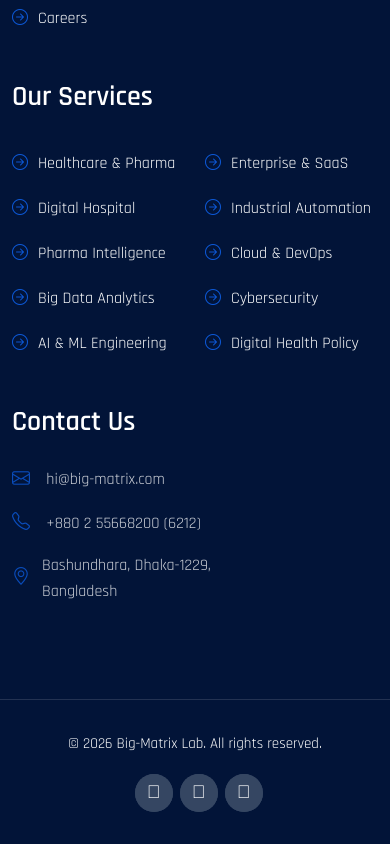
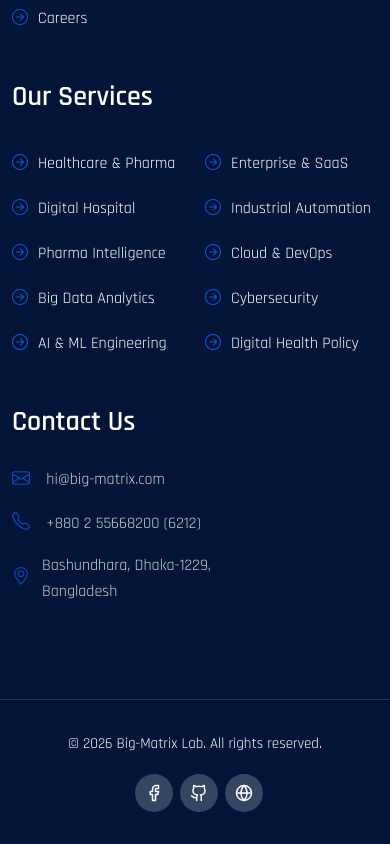
Before and after one commit to BigMatrixLab/Big-Matrix-Solutions, a React (Vite) app: page /contact in a window 390 px wide. Shown: the part 3370-4214 px from the top of the page. Built offline with nearby package versions, Linux system fonts and the light colour scheme.

Commit message:
feat: Integrate Lucide icons for social links and update styles in footer and team details

```diff
--- a/package.json
+++ b/package.json
@@ -12,6 +12,7 @@
   "dependencies": {
     "@dotlottie/react-player": "^1.6.19",
     "@fortawesome/fontawesome-free": "^7.2.0",
+    "lucide-react": "^0.564.0",
     "react": "^18.3.1",
     "react-countup": "^6.5.3",
     "react-dom": "^18.3.1",
--- a/src/components/FooterArea.jsx
+++ b/src/components/FooterArea.jsx
@@ -1,5 +1,6 @@
 import React from 'react';
 import { Link } from 'react-router-dom';
+import { Facebook, Github, Globe } from 'lucide-react';
 
 const FooterArea = () => {
     return (
@@ -83,9 +84,9 @@ const FooterArea = () => {
                             <div className="col-lg-6 col-md-6">
                                 <div className="footer-botton-social-icon">
                                     <ul>
-                                        <li><a href="https://www.facebook.com/profile.php?id=61566031568599" target="_blank" rel="noopener noreferrer"><i className="fab fa-facebook-f"></i></a></li>
-                                        <li><a href="https://github.com/BigMatrixLab" target="_blank" rel="noopener noreferrer"><i className="fab fa-github"></i></a></li>
-                                        <li><a href="https://big-matrix.com" target="_blank" rel="noopener noreferrer"><i className="fas fa-globe"></i></a></li>
+                                        <li><a href="https://www.facebook.com/profile.php?id=61566031568599" target="_blank" rel="noopener noreferrer"><Facebook size={18} /></a></li>
+                                        <li><a href="https://github.com/BigMatrixLab" target="_blank" rel="noopener noreferrer"><Github size={18} /></a></li>
+                                        <li><a href="https://big-matrix.com" target="_blank" rel="noopener noreferrer"><Globe size={18} /></a></li>
                                     </ul>
                                 </div>
                             </div>
--- a/src/index.css
+++ b/src/index.css
@@ -295,26 +295,11 @@ body.loaded .loader-wrapper {
   text-decoration: none;
 }
 
-.footer-botton-social-icon ul li a i {
-  font-size: 18px;
-  line-height: 1;
-  vertical-align: middle;
-  font-style: normal;
-  font-variant: normal;
-  text-rendering: auto;
-  -webkit-font-smoothing: antialiased;
-}
-
-/* Ensure Font Awesome icons display */
-.fab, .fas {
-  font-family: 'Font Awesome 6 Free', 'Font Awesome 5 Free', 'Font Awesome 5 Brands', 'FontAwesome';
-  font-weight: 900;
-  display: inline-block;
-}
-
-.fab {
-  font-family: 'Font Awesome 6 Brands', 'Font Awesome 5 Brands', 'FontAwesome';
-  font-weight: 400;
+.footer-botton-social-icon ul li a i,
+.footer-botton-social-icon ul li a svg {
+  display: flex;
+  align-items: center;
+  justify-content: center;
 }
 
 .footer-botton-social-icon ul li a:hover {
@@ -322,3 +307,58 @@ body.loaded .loader-wrapper {
   color: #fff;
   transform: translateY(-3px);
 }
+
+/* Team Details Social Icons - Same styling as footer */
+.team-details-social-icon ul li {
+  display: inline-block;
+}
+
+.team-details-social-icon ul li a {
+  background: #354662;
+  width: 38px;
+  height: 38px;
+  border-radius: 50%;
+  color: #fff;
+  margin-left: 7px;
+  transition: 0.5s;
+  display: inline-flex;
+  align-items: center;
+  justify-content: center;
+  text-decoration: none;
+}
+
+.team-details-social-icon ul li a i,
+.team-details-social-icon ul li a svg {
+  display: flex;
+  align-items: center;
+  justify-content: center;
+}
+
+.team-details-social-icon ul li a:hover {
+  background: #004CD7;
+  color: #fff;
+  transform: translateY(-3px);
+}
+
+/* Contact Info Responsive Layout */
+.contact-info-wrapper {
+  width: 100%;
+}
+
+@media (max-width: 767px) {
+  .contact-info-item {
+    flex: 1 1 100%;
+    width: 100%;
+  }
+
+  .contact-info-box {
+    width: 100%;
+  }
+}
+
+@media (min-width: 768px) {
+  .contact-info-item {
+    flex: 1;
+    min-width: 0;
+  }
+}
--- a/src/main.jsx
+++ b/src/main.jsx
@@ -7,9 +7,6 @@ import './index.css'
 import './assets/css/style.css'
 import './assets/css/responsive.css'
 import './assets/css/coustom-animation.css'
-import '@fortawesome/fontawesome-free/css/fontawesome.css'
-import '@fortawesome/fontawesome-free/css/brands.css'
-import '@fortawesome/fontawesome-free/css/solid.css'
 
 ReactDOM.createRoot(document.getElementById('root')).render(
   <React.StrictMode>
--- a/src/pages/TeamDetails.jsx
+++ b/src/pages/TeamDetails.jsx
@@ -1,5 +1,6 @@
 import React from 'react';
 import { useParams, Link } from 'react-router-dom';
+import { Facebook, Twitter, Linkedin } from 'lucide-react';
 import Breadcrumb from '../components/Breadcrumb';
 import teamData from '../data/team.json';
 
@@ -43,8 +44,8 @@ const TeamDetails = () => {
                                     </div>
                                     <p className="desc">{member.desc}</p>
                                 </div>
-                                <div className="d-flex flex-wrap gap-3">
-                                    <div>
+                                <div className="d-flex flex-wrap gap-3 contact-info-wrapper">
+                                    <div className="contact-info-item">
                                         <div className="contact-info-box">
                                             <div className="contact-info-icon">
                                                 <i className="bi bi-telephone-fill"></i>
@@ -55,7 +56,7 @@ const TeamDetails = () => {
                                             </div>
                                         </div>
                                     </div>
-                                    <div>
+                                    <div className="contact-info-item">
                                         <div className="contact-info-box">
                                             <div className="contact-info-icon">
                                                 <i className="bi bi-envelope-fill"></i>
@@ -71,13 +72,13 @@ const TeamDetails = () => {
                                     <ul>
                                         <li>Social Media</li>
                                         {member.social?.facebook && (
-                                            <li><a href={member.social.facebook}><i className="bi bi-facebook" style={{ fontSize: '20px' }}></i></a></li>
+                                            <li><a href={member.social.facebook}><Facebook size={20} /></a></li>
                                         )}
                                         {member.social?.twitter && (
-                                            <li><a href={member.social.twitter}><i className="bi bi-twitter" style={{ fontSize: '20px' }}></i></a></li>
+                                            <li><a href={member.social.twitter}><Twitter size={20} /></a></li>
                                         )}
                                         {member.social?.linkedin && (
-                                            <li><a href={member.social.linkedin}><i className="bi bi-linkedin" style={{ fontSize: '20px' }}></i></a></li>
+                                            <li><a href={member.social.linkedin}><Linkedin size={20} /></a></li>
                                         )}
                                     </ul>
                                 </div>
```
Also changed, not shown: 1 other file (tests, documents, lock files or other folders).
